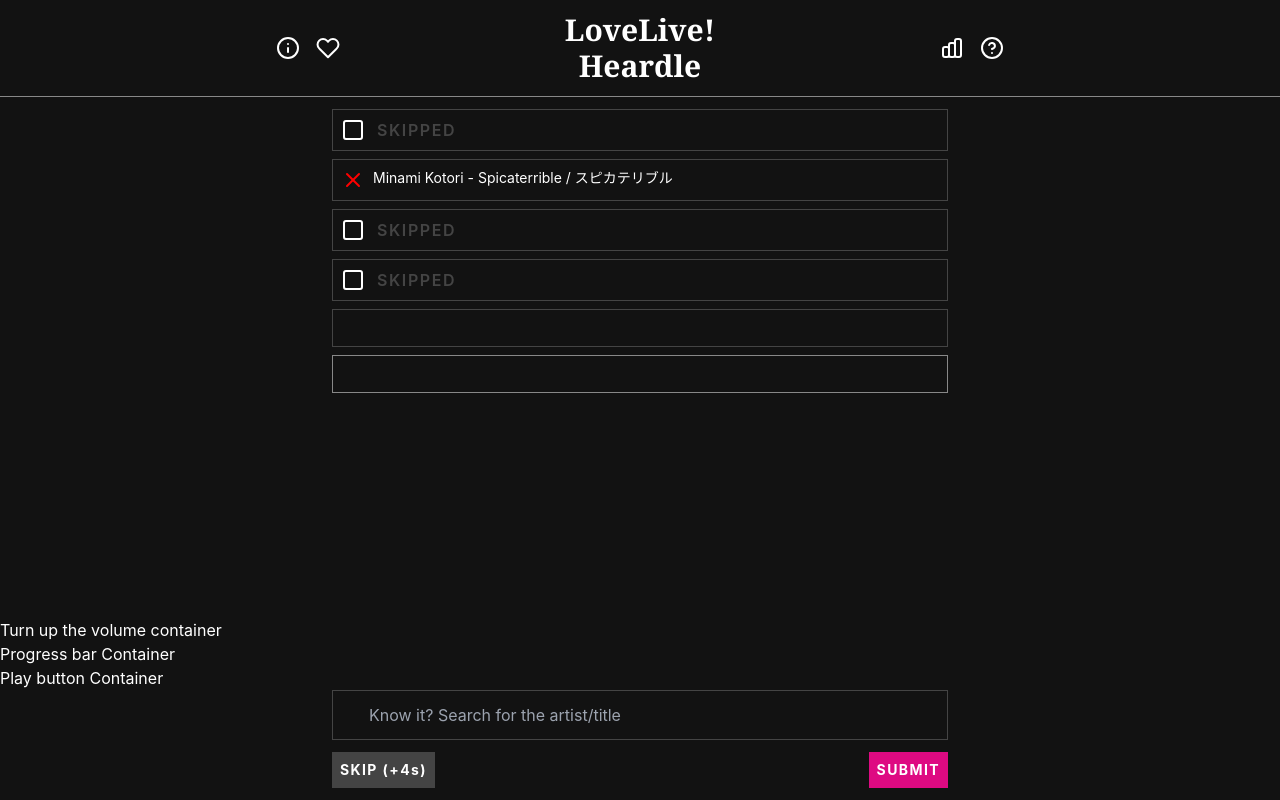
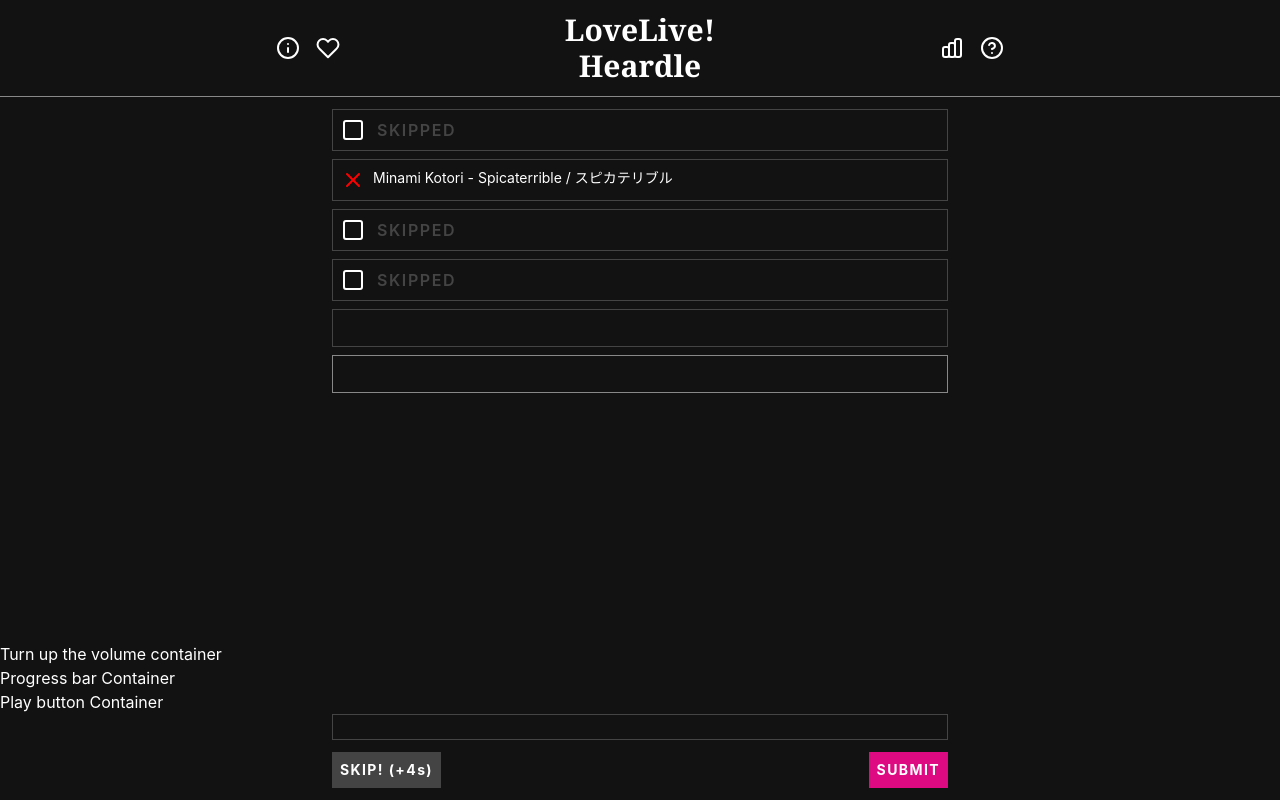
Before and after one commit to gachagas/LL-heardle-react, a React (Create React App) app: page / in a window 1280 px wide. Built offline with nearby package versions, Linux system fonts and the light colour scheme.

Commit message:
add for input with submit

```diff
--- a/src/App.tsx
+++ b/src/App.tsx
@@ -4,6 +4,7 @@
 import iconSVG from "./components/SVGs/index";
 
 import "./App.css";
+import Form from "./components/Form";
 
 const answers = [
   { key: 0, song: "SKIPPED" },
@@ -26,9 +27,14 @@
       tryNumber={tryNumber}
     />
   ));
+
+  function addAnswer(song: string): void {
+    const newAnswer = { key: answers.length, song };
+    console.log(newAnswer);
+  }
+
   return (
     <>
-      <head>LL Heardle!</head>
       <main style={{ height: "100vh" }} className="bg-custom-bg flex flex-col">
         <div className="border-b custom-border-color-selected">
           <div className="max-w-3xl mx-auto">
@@ -59,37 +65,7 @@
         <div>Play button Container</div>
         <div className="m-auto max-w-screen-sm w-full ">
           <div className="mx-3 mb-3">
-            <form>
-              <div className="flex w-full border custom-border-color-unselected">
-                {/* {iconSVG.magnifying} */}
-                <input
-                  className="w-full border-none bg-transparent py-3 pr-3 pl-9 "
-                  type="text"
-                  name="name"
-                  placeholder="Know it? Search for the artist/title"
-                />
-                <div className="relative right-3 top-4">
-                  {/* {iconSVG.magnifying} */}
-                </div>
-              </div>
-              <div className="flex justify-between pt-3">
-                <button
-                  type="button"
-                  value="Submit"
-                  className="flex-none px-2 py-2 tracking-widest font-bold text-sm skip-bg"
-                >
-                  SKIP (+4s)
-                </button>
-
-                <button
-                  type="button"
-                  value="Submit"
-                  className=" flex-none px-2 py-2 tracking-widest font-bold text-sm submit-bg"
-                >
-                  SUBMIT
-                </button>
-              </div>
-            </form>
+            <Form addAnswer={addAnswer} />
           </div>
         </div>
       </main>
--- /dev/null
+++ b/src/components/Form.tsx
@@ -0,0 +1,63 @@
+import React, { useState } from "react";
+
+interface Props {
+  addAnswer: (song: string) => void;
+}
+
+const Form = (props: Props): JSX.Element => {
+  const [song, setSong] = useState("");
+
+  function handleChange(e: React.ChangeEvent<HTMLInputElement>): void {
+    console.log(e.target.value);
+    setSong(e.target.value);
+  }
+
+  const handleSubmit = (e: React.SyntheticEvent): void => {
+    e.preventDefault();
+    props.addAnswer(song);
+    setSong("");
+  };
+
+  return (
+    <form autoComplete="off" onSubmit={handleSubmit}>
+      <div className="flex w-full border custom-border-color-unselected ">
+        {/* {iconSVG.magnifying} */}
+        <input
+          className="bg-custom-bg"
+          value={song}
+          onChange={handleChange}
+        ></input>
+        <div className="relative right-3 top-4">
+          {/* {iconSVG.magnifying} */}
+        </div>
+      </div>
+      <div className="flex justify-between pt-3">
+        <button
+          type="submit"
+          value="Submit"
+          className="flex-none px-2 py-2 tracking-widest font-bold text-sm skip-bg"
+        >
+          SKIP! (+4s)
+        </button>
+
+        <button
+          type="submit"
+          value="Submit"
+          className=" flex-none px-2 py-2 tracking-widest font-bold text-sm submit-bg"
+        >
+          SUBMIT
+        </button>
+      </div>
+    </form>
+  );
+};
+
+export default Form;
+
+// <input
+//   className="w-full border-none bg-transparent py-3 pr-3 pl-9 "
+//
+//   type="text"
+//   name="name"
+//   placeholder="Know it? Search for the artist/title"
+// />
```
